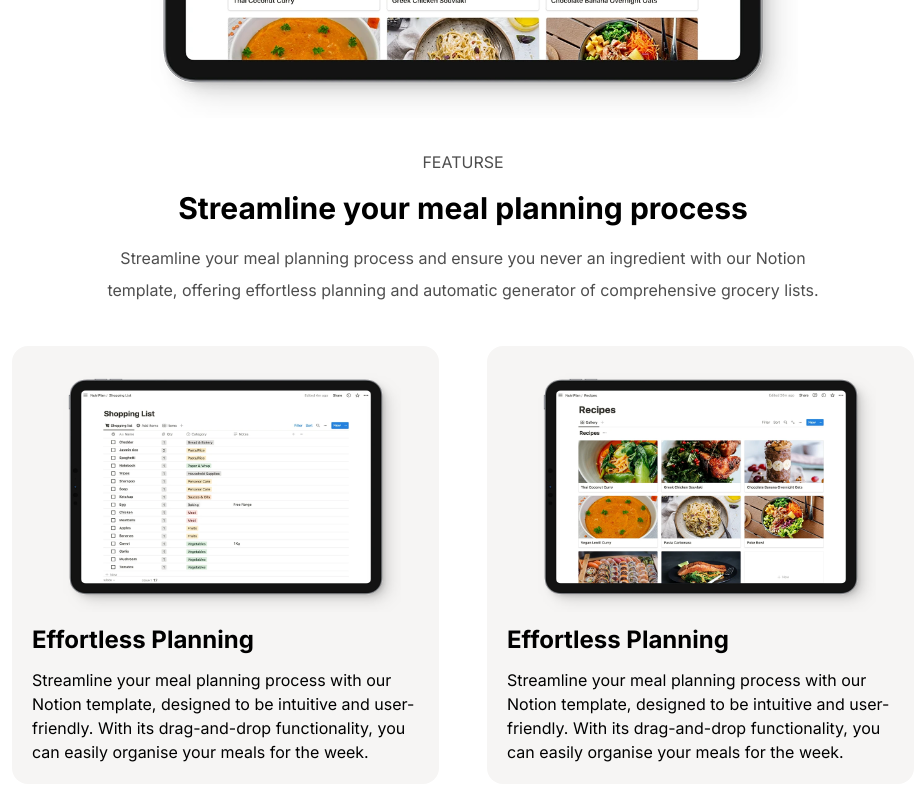
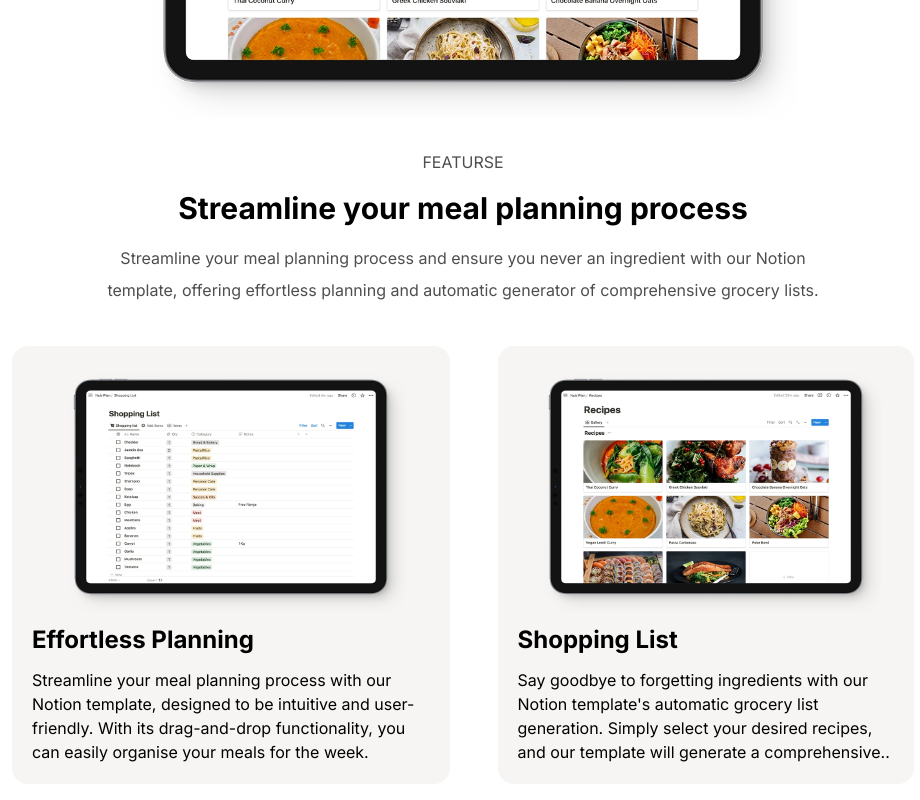
Before and after one commit to LeGitDuPeuple/Projet-Notor, a React (Vite) app: page / in a window 1280 px wide. Shown: the part 787-1587 px from the top of the page, without its empty margins (177-1097 px from the left). Built offline with nearby package versions, Linux system fonts and the light colour scheme.

Commit message:
main2 fini à 99%

```diff
--- a/src/components/ComposantMain2.jsx
+++ b/src/components/ComposantMain2.jsx
@@ -1,7 +1,7 @@
 import React from 'react';
 
 
-function ComposantMain2({img}) {
+function ComposantMain2({img, title, para}) {
     return (
         <div className='m-2'>
             {/* Conteneur principal */}
@@ -11,11 +11,11 @@ function ComposantMain2({img}) {
                     <img src={img} alt="immage 1" className='w-[350px] h-[250px]' />
                 </div>
                 <div>
-                    <h2 className='m-3 font-extrabold text-2xl  '>Effortless Planning</h2>
+                    <h2 className='m-3 font-extrabold text-2xl  '>{title}</h2>
                 </div>
                 <div>
                     <p className='m-3'>
-                        Streamline your meal planning process with our Notion template, designed to be intuitive and user-friendly. With its drag-and-drop functionality, you can easily organise your meals for the week.
+                       {para}
                     </p>
                 </div>
             </div>
--- a/src/components/Main2.jsx
+++ b/src/components/Main2.jsx
@@ -4,6 +4,11 @@ import img1 from "../assets/img/ImagePetiteTablette2.png"
 import img2 from "../assets/img/download.png"
 
 function Main2() {
+
+    const title1 = "Effortless Planning";
+    const title2 = "Shopping List"
+    const p1 = "Streamline your meal planning process with our Notion template, designed to be intuitive and user-friendly. With its drag-and-drop functionality, you can easily organise your meals for the week."
+    const p2 = "Say goodbye to forgetting ingredients with our Notion template's automatic grocery list generation. Simply select your desired recipes, and our template will generate a comprehensive.."
   return (
     <div
       id="main2"
@@ -22,8 +27,8 @@ function Main2() {
         </p>
 
         <div className=" flex w-[950px] mt-8">
-            <ComposantMain2 img={img1}/>
-            <ComposantMain2 img={img2} />
+            <ComposantMain2 img={img1} title={title1} para={p1}/>
+            <ComposantMain2 img={img2} title={title2} para={p2}/>
 
         </div>
       </div>
```
